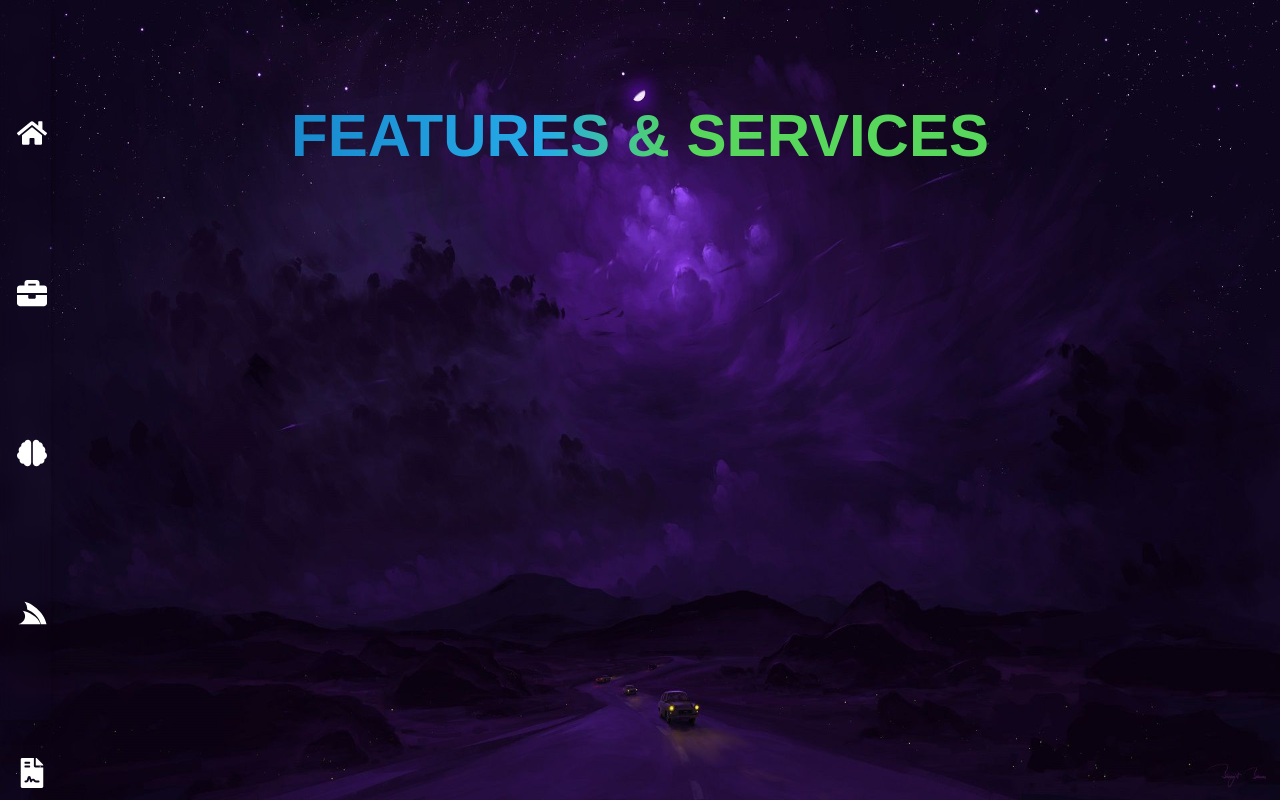
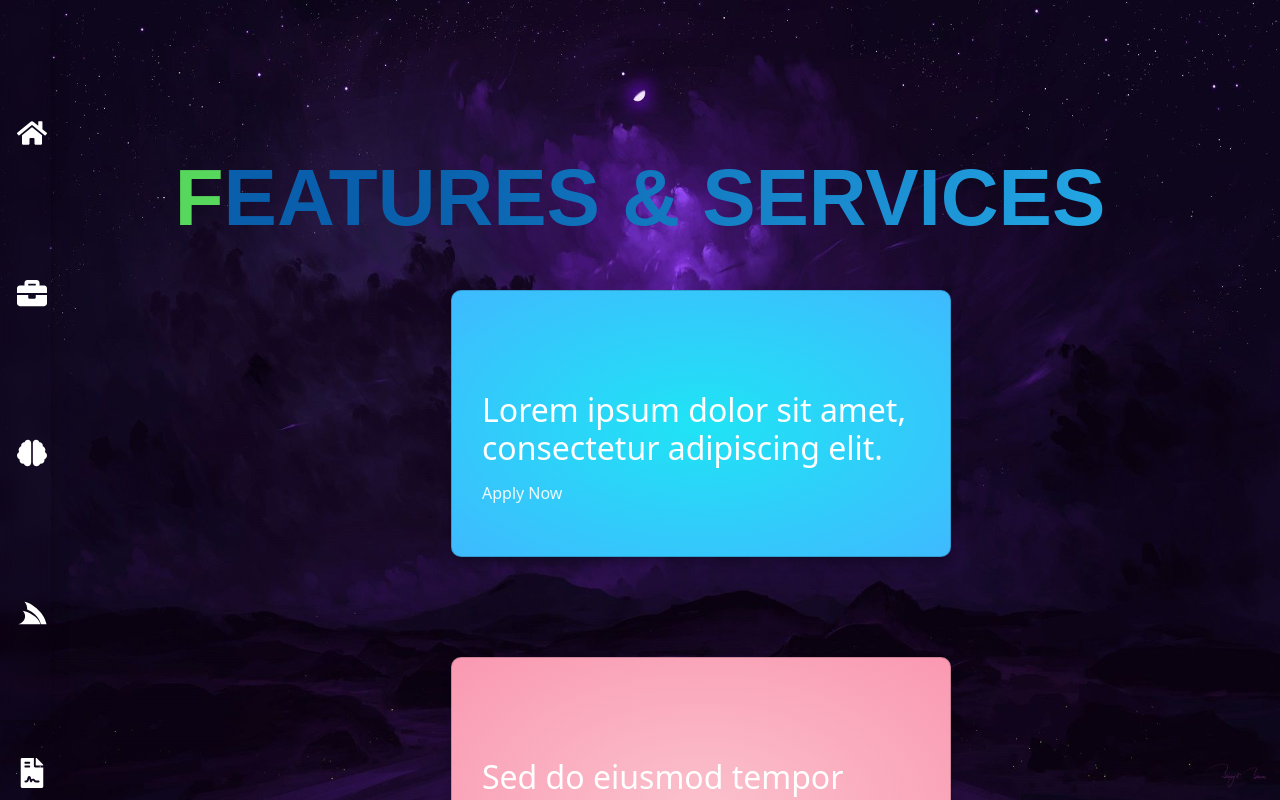
Before and after one commit to vaibhavvdubeyy/Portfolio-New, a React (Create React App) app: page /Services in a window 1280 px wide. Shown: the top 800 px of the page. Built offline with nearby package versions, Linux system fonts and the light colour scheme.

Commit message:
new chnages

```diff
--- a/src/App.js
+++ b/src/App.js
@@ -1,7 +1,9 @@
 import React from 'react'
 import { BrowserRouter as Router, Routes, Route } from 'react-router-dom'
+import Contact from './components/Contact'
 import Home from './components/Home'
 import Navbar from './components/Navbar'
+import Project from './components/Project'
 import Services from './components/Services'
 import './styles/app.scss'
 
@@ -13,6 +15,8 @@ const App = () => {
     <Routes>
       <Route path="/Home" element={<Home />}/>
       <Route path="/Services" element={<Services />}/>
+      <Route path="/Project" element={<Project />}/>
+      <Route path="/Contact" element={<Contact />}/>
     </Routes>
    </Router>
    </>
--- /dev/null
+++ b/src/components/Contact.jsx
@@ -0,0 +1,28 @@
+import React from 'react'
+import { SocialIcon } from 'react-social-icons'
+
+import '../styles/contact.scss'
+
+const Contact = () => {
+    return (
+        <>
+
+            <h1>Connect with Me</h1>
+
+            <form class="cf">
+                <div class="half left cf">
+                    <input type="text" id="input-name" placeholder="Name" />
+                    <input type="email" id="input-email" placeholder="Email address" />
+                    <input type="text" id="input-subject" placeholder="Subject" />
+                </div>
+                <div class="half right cf">
+                    <textarea name="message" type="text" id="input-message" placeholder="Message"></textarea>
+                </div>
+                <input type="submit" value="Submit" id="input-submit" />
+            </form>
+
+        </>
+    )
+}
+
+export default Contact
--- a/src/components/Home.jsx
+++ b/src/components/Home.jsx
@@ -25,6 +25,10 @@ const Home = () => {
         <SocialIcon url="https://github.com/vaibhavvdubeyy" />&nbsp;&nbsp;&nbsp;&nbsp;&nbsp;&nbsp;&nbsp;&nbsp;&nbsp;
         <SocialIcon url="https://www.instagram.com/vaibhavv_dubeyy/" />&nbsp;&nbsp;&nbsp;&nbsp;&nbsp;&nbsp;&nbsp;&nbsp;&nbsp;
       </div>
+      <div class="typewriter">
+        <h1>Get all your Tech & Finance related Service at one place..</h1>
+      </div>
+
     </>
   )
 }
--- a/src/components/Navbar.jsx
+++ b/src/components/Navbar.jsx
@@ -17,10 +17,10 @@ const Navbar = () => {
 
         <ul>
             <li ><a href='/Home' id='home'><div className='text'> Home</div><div className='icon'><FaHome/></div></a></li>
-            <li><a href='/' id='project'><div className='text'> Projects</div><div className='icon'><FaBriefcase/></div></a></li>
+            <li><a href='/Project' id='project'><div className='text'> Projects</div><div className='icon'><FaBriefcase/></div></a></li>
             <li><a href='/' id='exp'><div className='text'> Experience</div><div className='icon'><FaBrain/></div></a></li>
             <li><a href='/Services' id='service'><div className='text'> Services</div><div className='icon'><FaServicestack/></div></a></li>
-            <li><a href='/' id='contact'><div className='text'> Contact</div><div className='icon'><FaFileContract/></div></a></li>
+            <li><a href='/Contact' id='contact'><div className='text'> Contact</div><div className='icon'><FaFileContract/></div></a></li>
         </ul>
     </div>
     </>
--- /dev/null
+++ b/src/components/Project.jsx
@@ -0,0 +1,14 @@
+import React from 'react'
+
+import '../styles/project.scss'
+
+const Project = () => {
+  return (
+    <>
+
+
+    </>
+  )
+}
+
+export default Project
--- a/src/components/Services.jsx
+++ b/src/components/Services.jsx
@@ -12,6 +12,57 @@ const Services = () => {
                 <h1>Features & Services </h1>
 
             </div>
+            <div class="cards">
+                <div class="card card-1">
+                    <div class="card__icon"><i class="fas fa-bolt"></i></div>
+                    <p class="card__exit"><i class="fas fa-times"></i></p>
+                    <h2 class="card__title">Lorem ipsum dolor sit amet, consectetur adipiscing elit.</h2>
+                    <p class="card__apply">
+                        <a class="card__link" href="#">Apply Now <i class="fas fa-arrow-right"></i></a>
+                    </p>
+                </div>
+                <div class="card card-2">
+                    <div class="card__icon"><i class="fas fa-bolt"></i></div>
+                    <p class="card__exit"><i class="fas fa-times"></i></p>
+                    <h2 class="card__title">Sed do eiusmod tempor incididunt ut labore et dolore magna aliqua.</h2>
+                    <p class="card__apply">
+                        <a class="card__link" href="#">Apply Now <i class="fas fa-arrow-right"></i></a>
+                    </p>
+                </div>
+                <div class="card card-3">
+                    <div class="card__icon"><i class="fas fa-bolt"></i></div>
+                    <p class="card__exit"><i class="fas fa-times"></i></p>
+                    <h2 class="card__title">Ut enim ad minim veniam.</h2>
+                    <p class="card__apply">
+                        <a class="card__link" href="#">Apply Now <i class="fas fa-arrow-right"></i></a>
+                    </p>
+                </div>
+                <div class="card card-4">
+                    <div class="card__icon"><i class="fas fa-bolt"></i></div>
+                    <p class="card__exit"><i class="fas fa-times"></i></p>
+                    <h2 class="card__title">Quis nostrud exercitation ullamco laboris nisi.</h2>
+                    <p class="card__apply">
+                        <a class="card__link" href="#">Apply Now <i class="fas fa-arrow-right"></i></a>
+                    </p>
+                </div>
+                <div class="card card-5">
+                    <div class="card__icon"><i class="fas fa-bolt"></i></div>
+                    <p class="card__exit"><i class="fas fa-times"></i></p>
+                    <h2 class="card__title">Ut aliquip ex ea commodo consequat. Duis aute irure dolor.</h2>
+                    <p class="card__apply">
+                        <a class="card__link" href="#">Apply Now <i class="fas fa-arrow-right"></i></a>
+                    </p>
+                </div>
+                <div class="card card-1">
+                    <div class="card__icon"><i class="fas fa-bolt"></i></div>
+                    <p class="card__exit"><i class="fas fa-times"></i></p>
+                    <h2 class="card__title">Lorem ipsum dolor sit amet, consectetur adipiscing elit.</h2>
+                    <p class="card__apply">
+                        <a class="card__link" href="#">Apply Now <i class="fas fa-arrow-right"></i></a>
+                    </p>
+                </div>
+            </div>
+
 
         </>
     )
--- /dev/null
+++ b/src/styles/contact.scss
@@ -0,0 +1,74 @@
+
+
+
+
+form {
+    padding-top: 0px;
+    max-width: 600px;
+    text-align: center;
+    margin: 20px auto;
+
+   input, textarea {
+      border:0; outline:0;
+      padding: 1em;
+      border-radius:8px;
+      display: block;
+      width: 100%;
+      margin-top: 1em;
+      font-family: 'Merriweather', sans-serif;
+      box-shadow:0 1px 1px rgba(black, 0.1);
+      resize: none;
+
+     &:focus {
+        box-shadow:0 0px 2px rgba(red, 1);
+     }
+   }
+
+   #input-submit {
+      color: white;
+      background: red;
+      cursor: pointer;
+
+     &:hover {
+        box-shadow:0 1px 1px 1px rgba(#aaa, 0.6);
+     }
+   }
+
+   textarea {
+       height: 126px;
+   }
+ }
+
+
+ .half {
+   float: left;
+   width: 48%;
+   margin-bottom: 1em;
+ }
+
+ .right { width: 50%; }
+
+ .left {
+      margin-right: 2%;
+ }
+
+
+ @media (max-width: 480px) {
+   .half {
+      width: 100%;
+      float: none;
+      margin-bottom: 0;
+   }
+ }
+
+
+ /* Clearfix */
+ .cf:before,
+ .cf:after {
+     content: " "; /* 1 */
+     display: table; /* 2 */
+ }
+
+ .cf:after {
+     clear: both;
+ }
--- a/src/styles/navbar.scss
+++ b/src/styles/navbar.scss
@@ -21,7 +21,7 @@
     height:80vh;
     opacity: 1px;
     text-decoration: none;
-    position: absolute;
+    position: fixed;
     background: transparent;
 
 
--- a/src/styles/services.scss
+++ b/src/styles/services.scss
@@ -5,8 +5,8 @@
 
     >h1 {
         color: #fff;
-        padding-top: 100px;
-        font-size: 60px;
+        padding-top: 150px;
+        font-size: 80px;
         text-transform: uppercase;
         text-align: center;
         font-weight: bolder;
@@ -30,3 +30,101 @@
         background-position: 200% center;
       }
     }
+    .cards {
+      display: flex;
+      flex-wrap: wrap;
+      justify-content: space-between;
+      width: 90%;
+      padding-left: 250px;
+    }
+
+    .card {
+      margin: 50px;
+      padding: 30px;
+      width:500px;
+      min-height: 200px;
+      display: grid;
+      grid-template-rows: 20px 50px 1fr 50px;
+      border-radius: 10px;
+      box-shadow: 0px 6px 10px rgba(0, 0, 0, 0.25);
+      transition: all 0.2s;
+    }
+
+    .card:hover {
+      box-shadow: 0px 6px 10px rgba(0, 0, 0, 0.4);
+      transform: scale(1.01);
+    }
+
+    .card__link,
+    .card__exit,
+    .card__icon {
+      position: relative;
+      text-decoration: none;
+      color: rgba(255, 255, 255, 0.9);
+    }
+
+    .card__link::after {
+      position: absolute;
+      top: 25px;
+      left: 0;
+      content: "";
+      width: 0%;
+      height: 3px;
+      background-color: rgba(255, 255, 255, 0.6);
+      transition: all 0.5s;
+    }
+
+    .card__link:hover::after {
+      width: 100%;
+    }
+
+    .card__exit {
+      grid-row: 1/2;
+      justify-self: end;
+    }
+
+    .card__icon {
+      grid-row: 2/3;
+      font-size: 30px;
+    }
+
+    .card__title {
+      grid-row: 3/4;
+      font-weight: 400;
+      color: #ffffff;
+    }
+
+    .card__apply {
+      grid-row: 4/5;
+      align-self: center;
+    }
+
+    /* CARD BACKGROUNDS */
+
+    .card-1 {
+      background: radial-gradient(#1fe4f5, #3fbafe);
+    }
+
+    .card-2 {
+      background: radial-gradient(#fbc1cc, #fa99b2);
+    }
+
+    .card-3 {
+      background: radial-gradient(#76b2fe, #b69efe);
+    }
+
+    .card-4 {
+      background: radial-gradient(#60efbc, #58d5c9);
+    }
+
+    .card-5 {
+      background: radial-gradient(#f588d8, #c0a3e5);
+    }
+
+    /* RESPONSIVE */
+
+    @media (max-width: 1600px) {
+      .cards {
+        justify-content: center;
+      }
+    }
```
Also changed, not shown: src/styles/home.scss (+33 -1 lines), src/styles/project.scss (added). Lines whose indentation alone changed are shown as unchanged.
